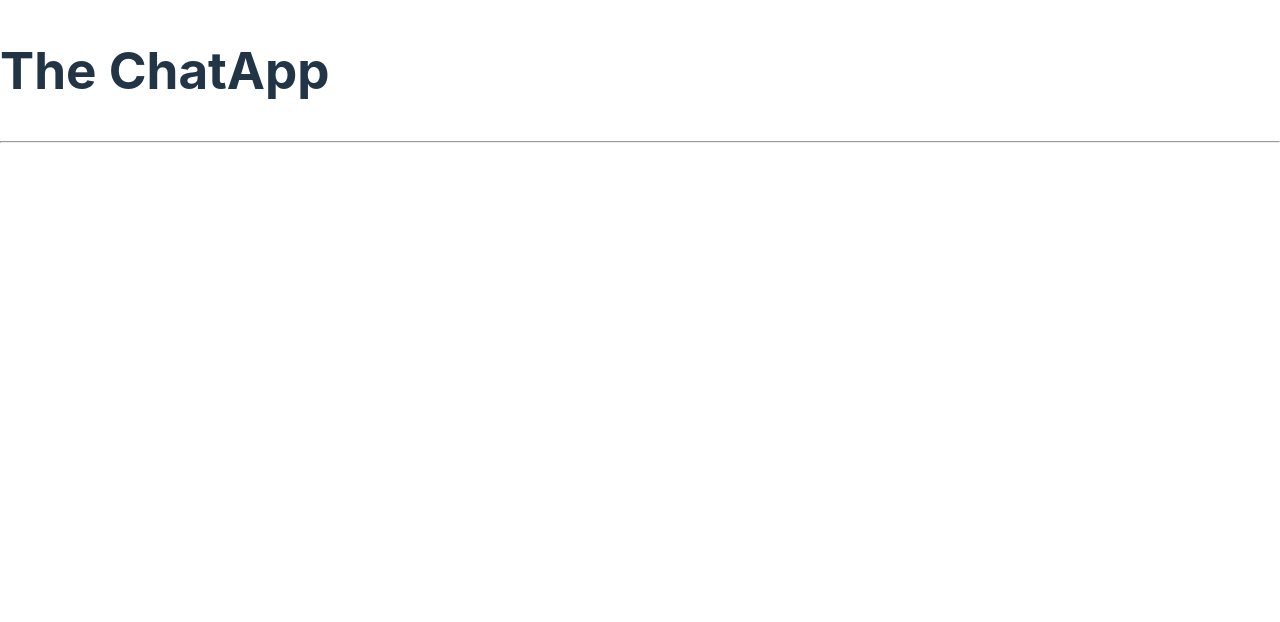
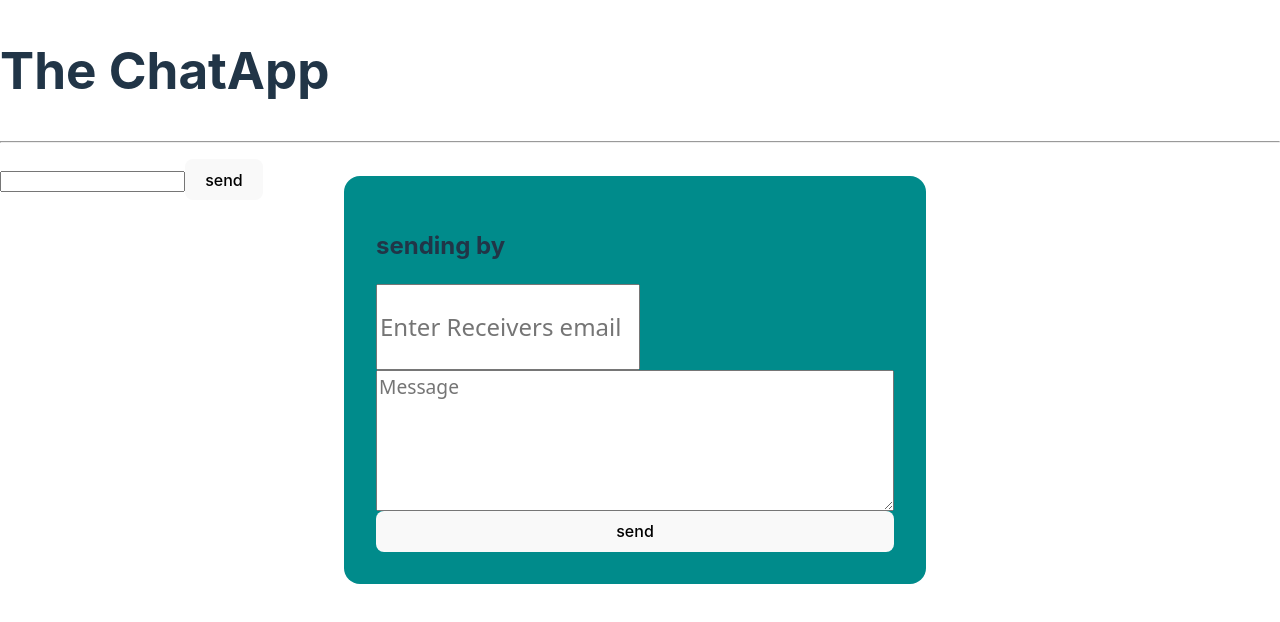
Before and after one commit to AnukoolFS1/MessagingApp, a React (Vite) app in the folder frontend/: page /chatapp/dashboard in a window 1280 px wide. Shown: the top 622 px of the page. Built offline with nearby package versions, Linux system fonts and the light colour scheme; no server answers.

Commit message:
fronted Dialoge box

```diff
--- a/frontend/src/dashboard/Chat.tsx
+++ b/frontend/src/dashboard/Chat.tsx
@@ -1,7 +1,17 @@
+import FirstChat from "./FirstChatDialoge"
+
 const Chat = () => {
 
     return (
         <div>
+            <FirstChat active={true} />
+            <div>
+
+            </div>
+            <div>
+                <input type="text" />
+                <button>send</button>
+            </div>
         </div>
     )
 }
--- a/frontend/src/dashboard/Conversations.tsx
+++ b/frontend/src/dashboard/Conversations.tsx
@@ -1,7 +1,14 @@
-const Conversations = () => {
+
+
+const Conversations = ({conversation}:any) => {
+
+    console.log(conversation)
 
     return (
         <div>
+            <ul>
+                {conversation?.map((c:object) => {console.log(c)})}
+            </ul>
         </div>
     )
 }
--- a/frontend/src/dashboard/Dashboard.tsx
+++ b/frontend/src/dashboard/Dashboard.tsx
@@ -8,7 +8,7 @@ import { RootState } from "../redux/store";
 
 const Dashboard = () => {
     const dispatch = useDispatch()
-    const user = useSelector((state:RootState) => state.users.user)
+    const user = useSelector((state:RootState) => state.users)
     // const [user, setUser] = useState<User>({
     //     id: "",
     //     name: "",
@@ -37,7 +37,7 @@ const Dashboard = () => {
 
     return (
         <section>
-            <Conversations />
+            <Conversations conversation={user.conversations} />
             <Chat />
         </section>
     )
--- /dev/null
+++ b/frontend/src/dashboard/FirstChatDialoge.tsx
@@ -0,0 +1,46 @@
+import './chat.css'
+
+import { useState } from "react";
+import { useSelector } from "react-redux";
+import { RootState } from "../redux/store";
+type props = {
+    active: boolean
+}
+
+interface initMsg {
+    receiver: string,
+    sender: string,
+    message: string,
+}
+
+const FirstChat = ({ active }: props) => {
+    const email = useSelector((state: RootState) => state.users.user.email)
+    const [initiateMessage, setInitiateMessage] = useState<initMsg>({ receiver: "", sender: email, message: "Message" })
+
+    const style = {
+        display: active ? "flex" : "none",
+    }
+
+    const messageHandle = (event: React.ChangeEvent<HTMLTextAreaElement>) => {
+        setInitiateMessage((prev):initMsg => {
+            return {...prev, message: event.target.value}
+        })
+    }
+
+    const receiver = (event: React.ChangeEvent<HTMLInputElement>) => {
+        setInitiateMessage((prev):initMsg => {
+            return {...prev, receiver: event.target.value}
+        })
+    }
+    return (
+        <div style={style} className="firstChat">
+            <h2>sending by {email}</h2>
+            <input type="text" placeholder="Enter Receivers email" onChange={receiver} />
+            <textarea rows={5} onChange={messageHandle} placeholder='Message'></textarea>
+            <button>send</button>
+        </div>
+    )
+}
+
+
+export default FirstChat
--- /dev/null
+++ b/frontend/src/dashboard/chat.css
@@ -0,0 +1,35 @@
+.firstChat{
+    padding: 2rem;
+    flex-direction: column;
+    position: fixed;
+    border-radius: 1rem;
+    top: calc(50% - 14rem);
+    left: calc(50% - 18.5rem);
+    background-color: darkcyan;
+    transition: .3s all linear;
+    animation: comein .3s linear 1 forwards;
+}
+
+.firstChat input{
+    width: 20vw;
+    height: 10vh;
+    font-size: 1.5rem;
+    font-family: system-ui;
+}
+
+.firstChat textarea{
+    font-size: 1.2rem;
+    width: 40vw;
+    font-family: system-ui;
+}
+
+@keyframes comein {
+    from{
+        opacity: .3;
+        transform: translateY(30px);
+    }
+    to{
+        opacity: 1;
+        transform: translateY(0px);
+    }
+}
--- a/frontend/src/main.tsx
+++ b/frontend/src/main.tsx
@@ -1,4 +1,4 @@
-import { StrictMode } from 'react';
+// import { StrictMode } from 'react';
 import { createRoot } from 'react-dom/client';
 import './index.css';
 import App from './App.tsx';
@@ -7,9 +7,7 @@ import store from './redux/store.ts';
 
 
 createRoot(document.getElementById('root')!).render(
-  <StrictMode>
     <Provider store={store}>
       <App />
     </Provider>
-  </StrictMode>,
 )
--- a/frontend/src/redux/userSlice.ts
+++ b/frontend/src/redux/userSlice.ts
@@ -8,8 +8,11 @@ interface User {
     role: string,
     isOnline: boolean
 }
+
 interface IS {
-    user: User
+    user: User,
+    conversations:any,
+    // messages:any
 }
 
 const initialState: IS = {
@@ -20,7 +23,9 @@ const initialState: IS = {
         phone: "",
         role: "",
         isOnline: false
-    }
+    },
+    conversations :[],
+    // messages: []
 }
 
 const userSlice = createSlice({
@@ -28,7 +33,9 @@ const userSlice = createSlice({
     initialState,
     reducers: {
         updateUser: (state, action) => {
-            state.user = action.payload
+            state.user = action.payload.user;
+            state.conversations = action.payload.conversations;
+            // state.messages = action.payload.messages
         }
     }
 })
--- a/frontend/src/sign(in+up)/Login.tsx
+++ b/frontend/src/sign(in+up)/Login.tsx
@@ -57,7 +57,7 @@ export default function Login({ className }: Props) {
 
             console.log(data)
 
-            navigate('/chatapp')
+            navigate('/chatapp/dashboard')
         }
         catch (err: any) {
             // alert(err.response.data.msg)
```
Also changed, not shown: 2 other files (tests, documents, lock files or other folders).
